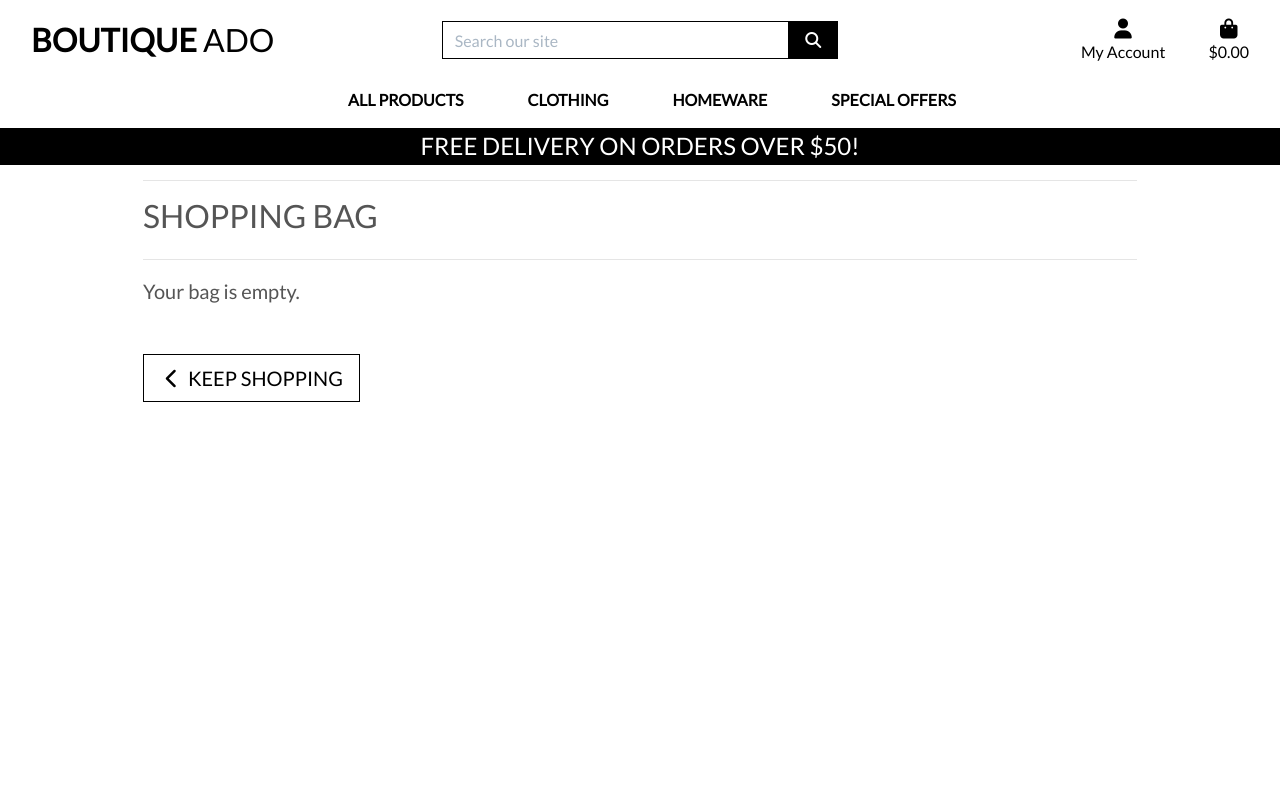
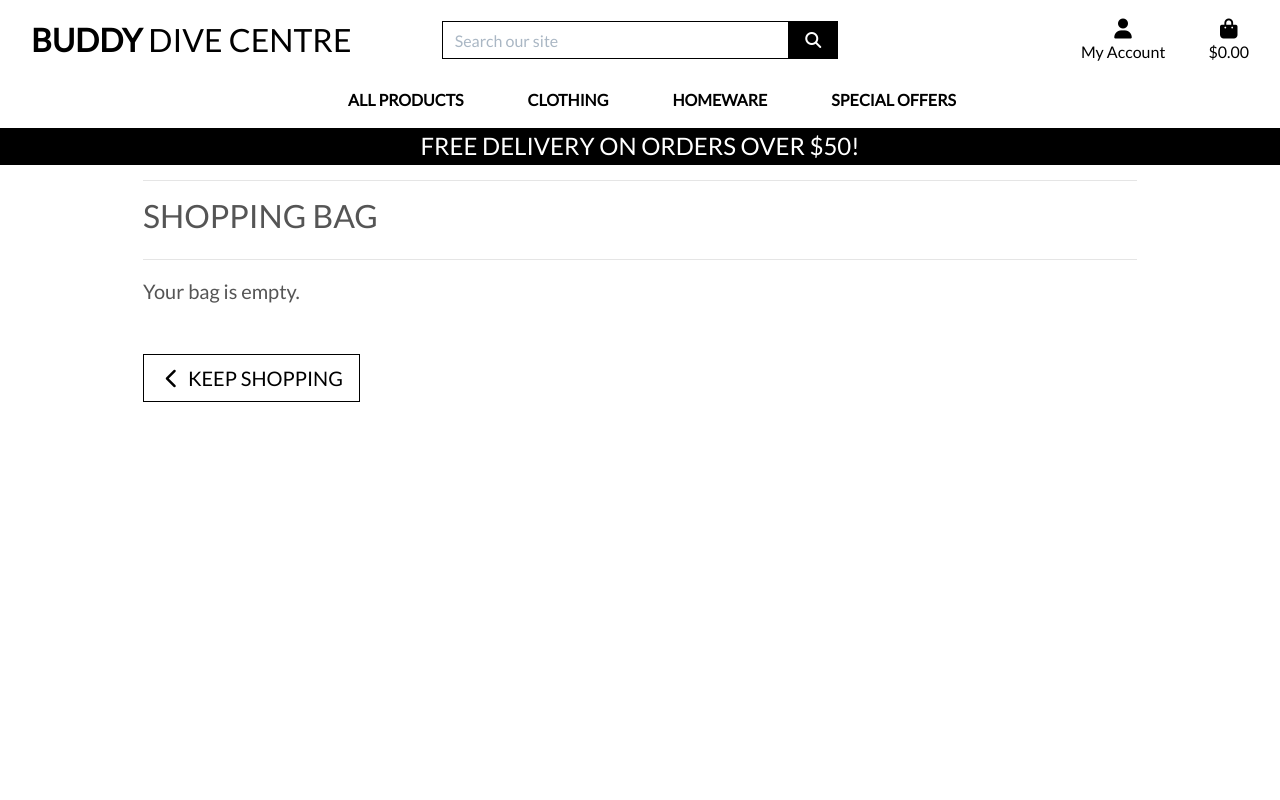
Before and after one commit to richieredmond87/buddyDiveCentre, a Django app: page /bag/ in a window 1280 px wide. Run offline with Django 3.2, Linux system fonts and the light colour scheme; some libraries are stand-ins or nearby versions.

Commit message:
added to Heroku

```diff
--- a/buddy_dive_centre/settings.py
+++ b/buddy_dive_centre/settings.py
@@ -12,6 +12,7 @@ https://docs.djangoproject.com/en/3.1/ref/settings/
 
 import os
 from pathlib import Path
+import dj_database_url
 
 # Build paths inside the project like this: BASE_DIR / 'subdir'.
 # BASE_DIR = os.path.dirname(os.path.dirname(os.path.abspath(__file__)))
@@ -128,6 +129,10 @@ DATABASES = {
     }
 }
 
+'''DATABASES = {
+    'default': dj_database_url.parse('postgres://nueaaokdrfpwud:45a2cdad8ff39fd5e82eb80d77a99535004e1751cd0982805df7c4318ff38879@ec2-3-248-4-172.eu-west-1.compute.amazonaws.com:5432/dagop2q82ogj31')
+}'''
+
 # Password validation
 # https://docs.djangoproject.com/en/3.1/ref/settings/#auth-password-validators
 
--- a/buddy_dive_centre/urls.py
+++ b/buddy_dive_centre/urls.py
@@ -1,4 +1,4 @@
-"""boutique_ado URL Configuration
+"""buddy_dive_centre URL Configuration
 
 The `urlpatterns` list routes URLs to views. For more information please see:
     https://docs.djangoproject.com/en/3.0/topics/http/urls/
--- a/requirements.txt
+++ b/requirements.txt
@@ -1,11 +1,13 @@
 asgiref==3.3.1
 cryptography==3.3.1
+dj-database-url==0.5.0
 Django==3.1.5
 django-allauth==0.44.0
 django-countries==7.0
 django-crispy-forms==1.10.0
 oauthlib==3.1.0
 Pillow==8.1.0
+psycopg2-binary==2.8.6
 PyJWT==2.0.0
 python3-openid==3.2.0
 pytz==2020.5
--- a/templates/base.html
+++ b/templates/base.html
@@ -34,14 +34,14 @@
     {% block extra_js %}
     {% endblock %}
 
-    <title>Boutique Ado {% block extra_title %}{% endblock %}</title>
+    <title>Buddy Dive Centre {% block extra_title %}{% endblock %}</title>
   </head>
   <body>
     <header class="container-fluid fixed-top">
         <div id="topnav" class="row bg-white pt-lg-2 d-none d-lg-flex">
             <div class="col-12 col-lg-4 my-auto py-1 py-lg-0 text-center text-lg-left">
                 <a href="{% url 'home' %}" class="nav-link main-logo-link">
-                    <h2 class="logo-font text-black my-0"><strong>Boutique</strong> Ado</h2>
+                    <h2 class="logo-font text-black my-0"><strong>Buddy</strong> Dive Centre</h2>
                 </a>
             </div>
             <div class="col-12 col-lg-4 my-auto py-1 py-lg-0">
```
